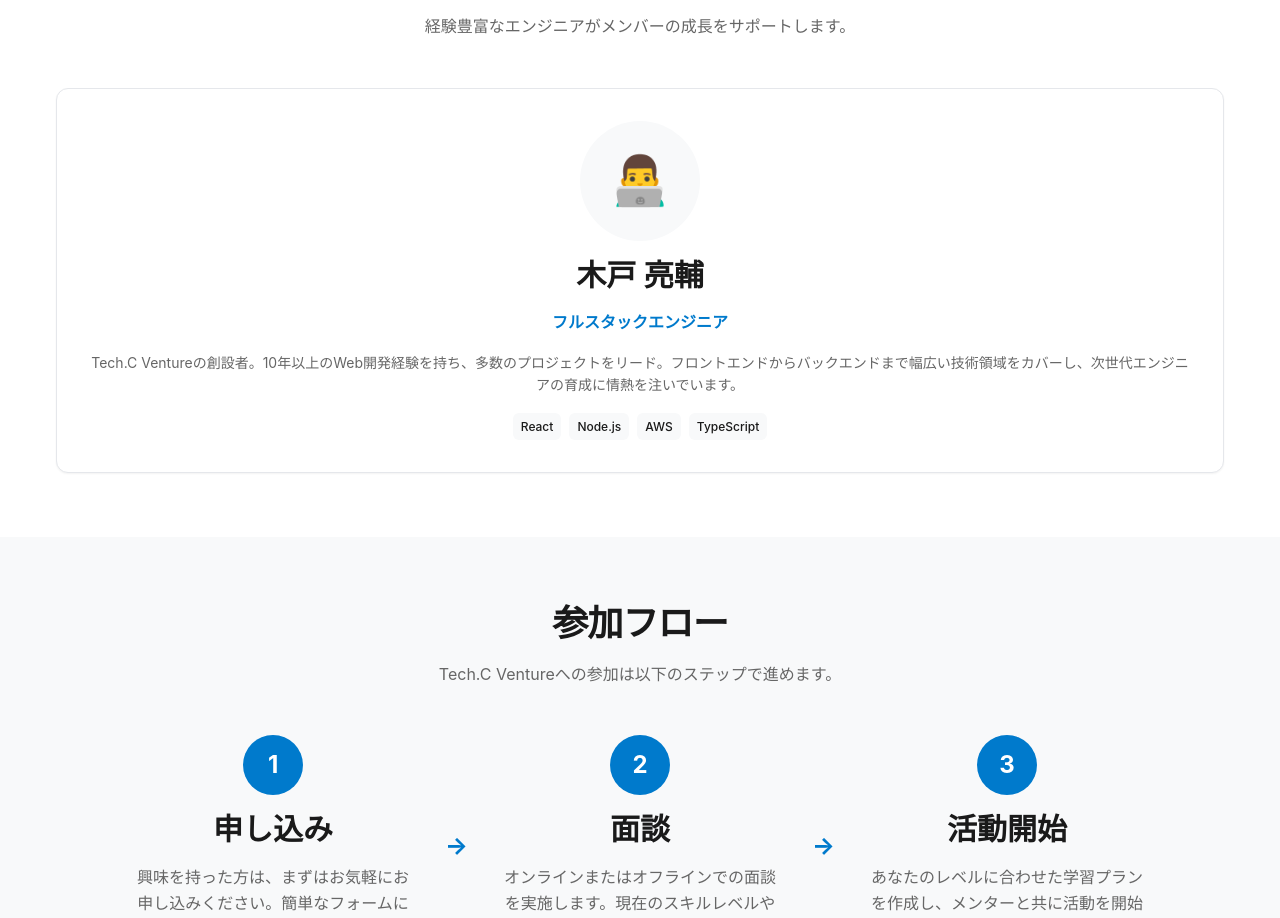
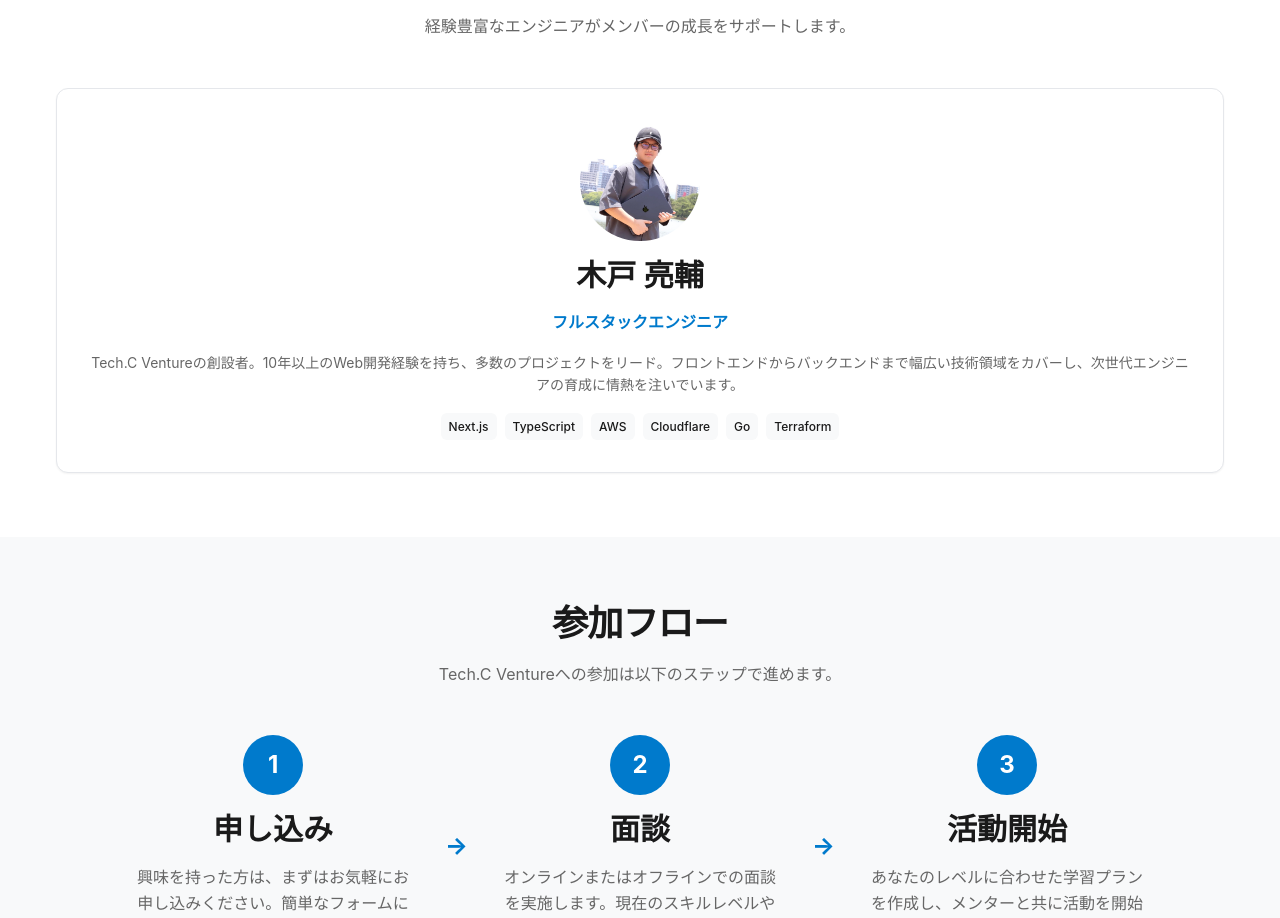
Before and after one commit to Tech-C-Venture/HP, a Nuxt app in the folder tech-c-venture/: page /about in a window 1280 px wide. Shown: the part 2660-3578 px from the top of the page. Built offline with nearby package versions, Linux system fonts and the light colour scheme.

Commit message:
少し変更

```diff
--- a/tech-c-venture/pages/about.vue
+++ b/tech-c-venture/pages/about.vue
@@ -122,7 +122,7 @@
         <div class="mentors-grid">
           <div class="mentor-card">
             <div class="mentor-avatar">
-              <div class="mentor-placeholder">👨‍💻</div>
+              <img src="/images/senzai.jpeg" alt="木戸 亮輔" class="mentor-image">
             </div>
             <h3>木戸 亮輔</h3>
             <p class="mentor-role">フルスタックエンジニア</p>
@@ -130,10 +130,12 @@
               Tech.C Ventureの創設者。10年以上のWeb開発経験を持ち、多数のプロジェクトをリード。フロントエンドからバックエンドまで幅広い技術領域をカバーし、次世代エンジニアの育成に情熱を注いでいます。
             </p>
             <div class="mentor-skills">
-              <span class="skill-tag">React</span>
-              <span class="skill-tag">Node.js</span>
+              <span class="skill-tag">Next.js</span>
+              <span class="skill-tag">TypeScript</span>
               <span class="skill-tag">AWS</span>
-              <span class="skill-tag">TypeScript</span>
+              <span class="skill-tag">Cloudflare</span>
+              <span class="skill-tag">Go</span>
+              <span class="skill-tag">Terraform</span>
             </div>
           </div>
         </div>
```
